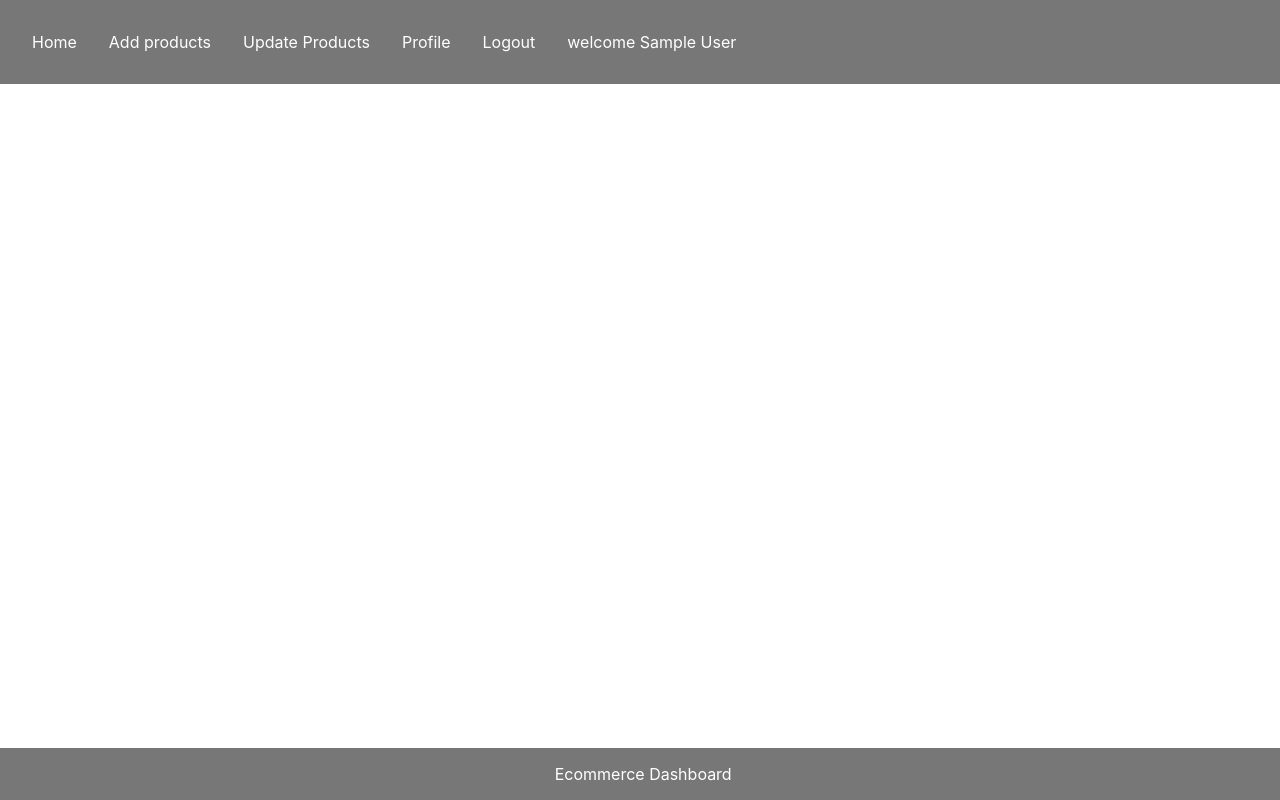
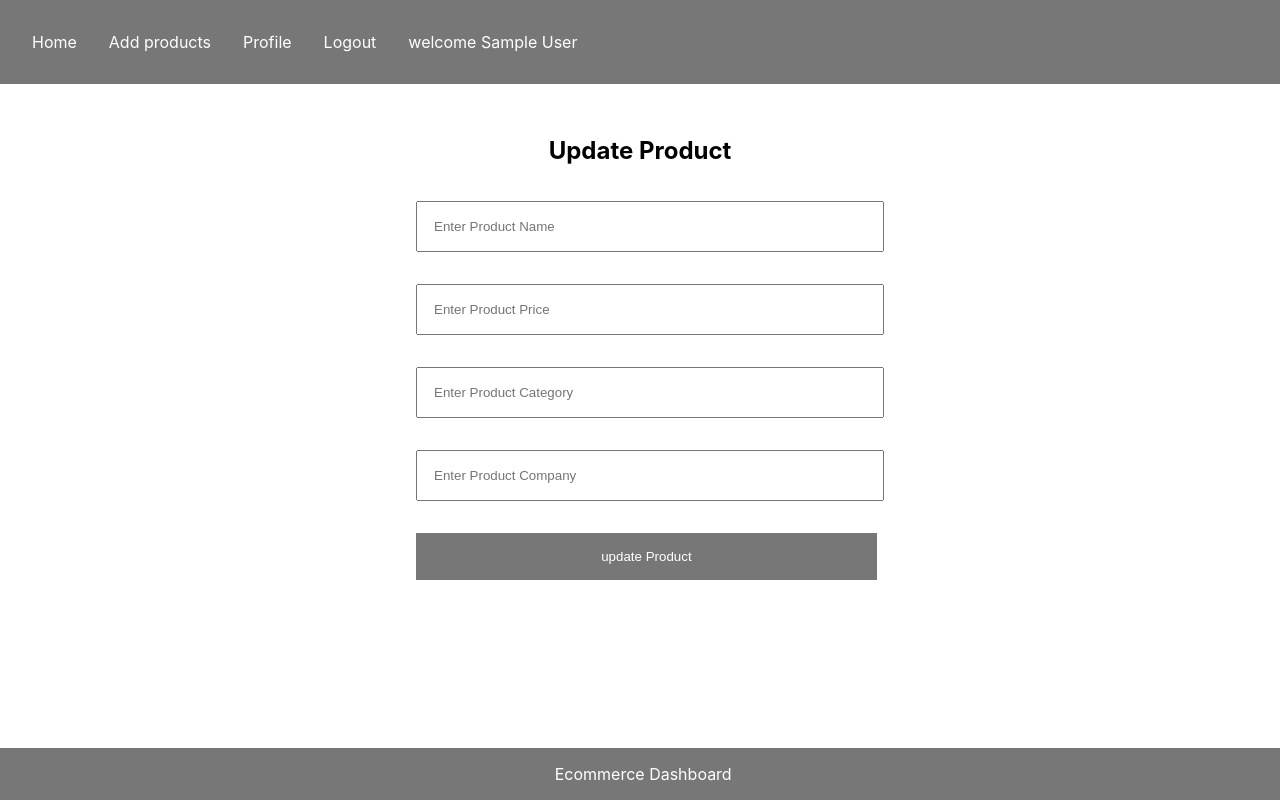
Before and after one commit to aashay28/ecommerce-dashboard, a React (Create React App) app in the folder frontend/: page /update/1 in a window 1280 px wide. Built offline with nearby package versions, Linux system fonts and the light colour scheme; no server answers; sample sign-in values are in the browser's storage.

Commit message:
Completed Updating products

```diff
--- a/frontend/src/App.css
+++ b/frontend/src/App.css
@@ -85,6 +85,7 @@
   padding: 15px;
   width: 15%;
   border: 1px solid #777;
+  line-height: 2rem;
 }
 .product-list ul {
   margin: 0;
--- a/frontend/src/App.js
+++ b/frontend/src/App.js
@@ -7,6 +7,7 @@ import Private from "./components/Private";
 import Login from "./components/Login";
 import AddProduct from "./components/AddProduct";
 import Home from "./components/Home";
+import UpdateProduct from "./components/UpdateProduct";
 function App() {
   return (
     <div className='App'>
@@ -15,7 +16,7 @@ function App() {
         <Route element={<Private />}>
           <Route path='/' element={<Home />}></Route>
           <Route path='/add' element={<AddProduct />}></Route>
-          <Route path='/update' element={<h1>update product</h1>}></Route>
+          <Route path='/update/:id' element={<UpdateProduct />}></Route>
           <Route path='/profile' element={<h1>profile</h1>}></Route>
           <Route path='/logout'></Route>
         </Route>
--- a/frontend/src/components/Home.js
+++ b/frontend/src/components/Home.js
@@ -1,4 +1,5 @@
 import React, { useEffect, useState } from "react";
+import { Link } from "react-router-dom";
 import "../App.css";
 const Home = () => {
   const [products, setProducts] = useState([]);
@@ -11,7 +12,16 @@ const Home = () => {
     ).json();
     setProducts(result);
   };
-  console.log("products", products);
+  const DeleteHandler = async (id) => {
+    let result = await fetch(`http://localhost:8000/product/${id}`, {
+      method: "Delete",
+    });
+    result = await result.json();
+    if (result) {
+      getProducts();
+    }
+  };
+
   return (
     <div className='product-list'>
       <h3>Product List</h3>
@@ -20,14 +30,21 @@ const Home = () => {
         <li>Name</li>
         <li>Price</li>
         <li>Category</li>
+        <li>Actions</li>
       </ul>
       {products?.data?.map((item, i) => {
         return (
-          <ul>
+          <ul key={item._id}>
             <li>{i + 1}</li>
             <li>{item.name}</li>
             <li>{item.price}</li>
             <li>{item.category}</li>
+            <li>
+              <button onClick={() => DeleteHandler(item._id)}>Delete</button>
+              <Link to={`/update/${item._id}`} style={{ marginLeft: "1rem" }}>
+                <button>Update</button>
+              </Link>
+            </li>
           </ul>
         );
       })}
--- a/frontend/src/components/Nav.js
+++ b/frontend/src/components/Nav.js
@@ -18,9 +18,6 @@ const Nav = () => {
           </li>
           <li>
             <Link to='/add'>Add products</Link>
-          </li>
-          <li>
-            <Link to='/update'>Update Products</Link>
           </li>
           <li>
             <Link to='/profile'>Profile</Link>
--- /dev/null
+++ b/frontend/src/components/UpdateProduct.js
@@ -0,0 +1,92 @@
+import React, { useEffect, useState } from "react";
+import { useNavigate, useParams } from "react-router-dom";
+
+const UpdateProduct = () => {
+  const [product, setProduct] = useState({});
+  const navigate = useNavigate();
+  const params = useParams();
+  useEffect(() => {
+    getProductDetails();
+  }, []);
+  const getProductDetails = async () => {
+    const result = await (
+      await fetch(`http://localhost:8000/product/${params.id}`)
+    ).json();
+    setProduct(result.data);
+  };
+  console.log("product", product);
+  const user = localStorage.getItem("user");
+  const collectData = async () => {
+    if (
+      !product.name ||
+      !product.price ||
+      !product.category ||
+      !product.company
+    ) {
+      return;
+    }
+    let result = await fetch(`http://localhost:8000/product/${params.id}`, {
+      method: "put",
+      body: JSON.stringify(product),
+      headers: {
+        "Content-Type": "application/json",
+      },
+    });
+    result = await result.json();
+
+    if (result) {
+      setProduct("");
+      navigate("/");
+    }
+  };
+
+  return (
+    <div className='product'>
+      <h2>Update Product</h2>
+      {!product && <h2>Please Select the Product</h2>}
+      <input
+        className='inputbox'
+        type='text'
+        onChange={(e) =>
+          setProduct({
+            ...product,
+            name: e.target.value,
+            userId: JSON.parse(user).data._id,
+          })
+        }
+        placeholder='Enter Product Name'
+        value={product.name || ""}
+      />
+
+      <input
+        className='inputbox'
+        type='text'
+        onChange={(e) => setProduct({ ...product, price: e.target.value })}
+        placeholder='Enter Product Price'
+        value={product.price || ""}
+      />
+
+      <input
+        className='inputbox'
+        type='text'
+        onChange={(e) => setProduct({ ...product, category: e.target.value })}
+        placeholder='Enter Product Category'
+        value={product.category || ""}
+      />
+
+      <input
+        className='inputbox'
+        type='text'
+        onChange={(e) => setProduct({ ...product, company: e.target.value })}
+        placeholder='Enter Product Company'
+        value={product.company || ""}
+      />
+
+      <button type='button' onClick={collectData}>
+        update Product
+      </button>
+    </div>
+  );
+};
+
+export default UpdateProduct;
```
Also changed, not shown: 1 other file (tests, documents, lock files or other folders).
